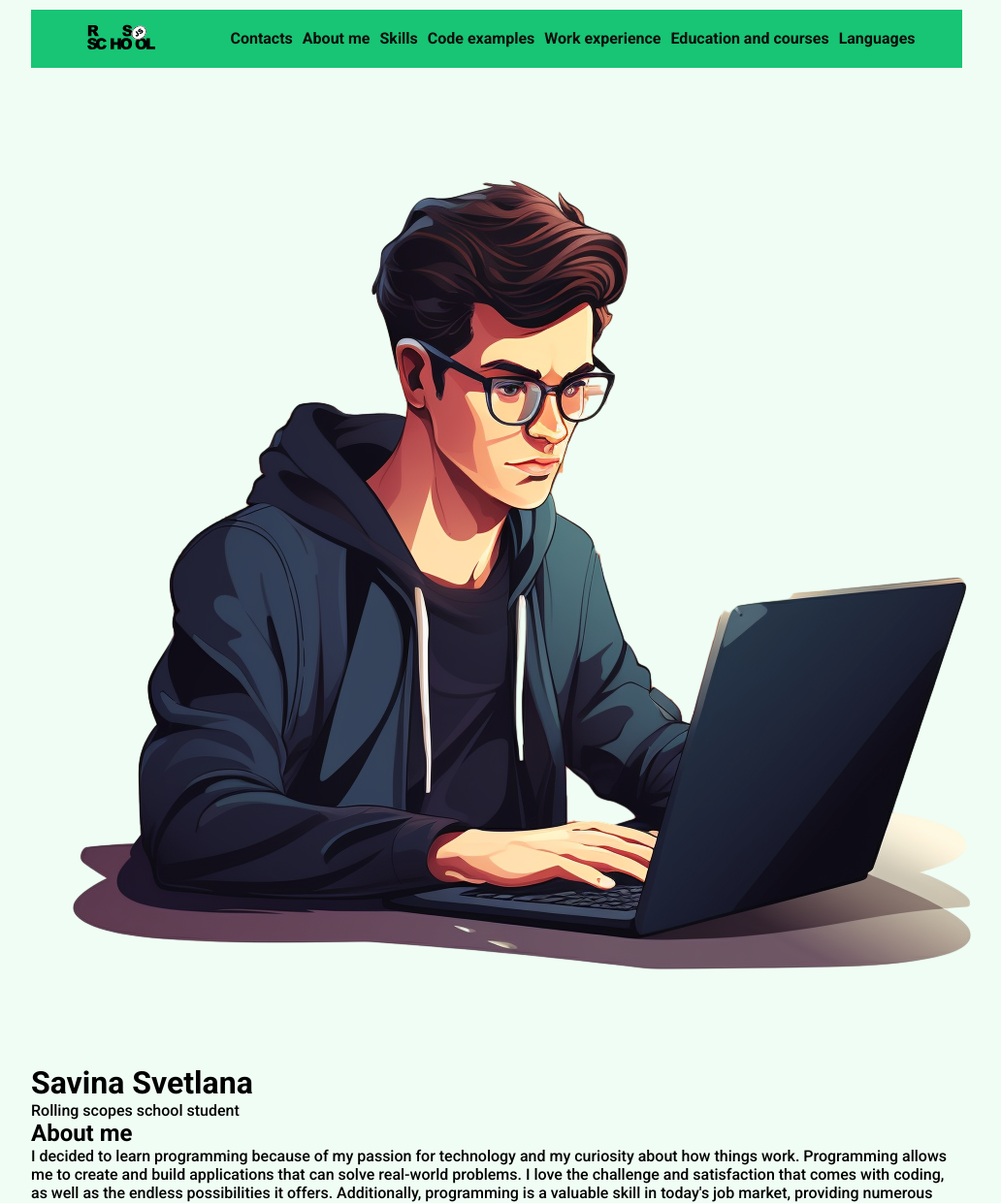
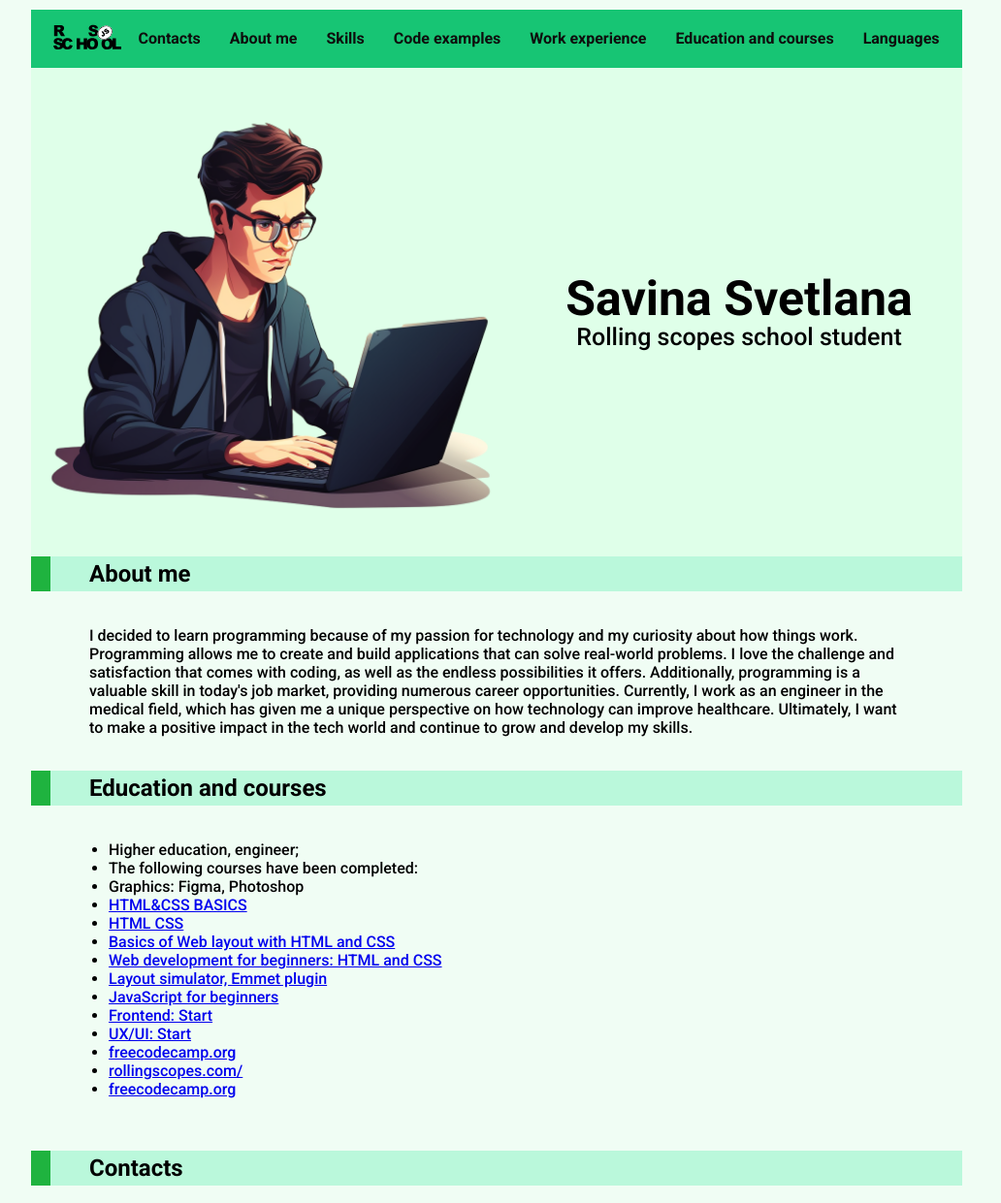
Before and after one commit to Faratora/rsschool-cv, a plain HTML site: page index.html in a window 1280 px wide. Shown: the top 1241 px of the page at 97% size, without its empty margins (128-1160 px from the left). Drawn offline with Linux system fonts and the light colour scheme.

Commit message:
fix: fixed error

```diff
--- a/index.html
+++ b/index.html
@@ -30,7 +30,7 @@
             <li class="nav-item"><a href="#about-me">About me</a></li>
             <li class="nav-item"><a href="#skills">Skills</a></li>
             <li class="nav-item"><a href="#code">Code examples</a></li>
-            <li class="nav-item"><a href="#work-experience">Work experience</a>
+            <li class="nav-item"><a href="#experience">Work experience</a>
             </li>
             <li class="nav-item">
               <a href="#education">Education and courses</a>
@@ -106,7 +106,7 @@ target="_blank"> freecodecamp.org</a></li>
 </ul>
 </section>
 
-<!-- section 4 -->
+<!-- section skills -->
 <section class="skills" id="skills">
 <h2 class="section-title">Skills</h2>
 <ul class="skills__list">
@@ -117,8 +117,8 @@ target="_blank"> freecodecamp.org</a></li>
 </ul>
 </section>
 
-<!-- section 5 -->
-<section class="work-experience" id="work-experience">
+<!-- section experience -->
+<section class="experience" id="experience">
 <h2 class="section-title">Work experience</h2>
 <p class="text">
 Currently, I have no experience in programming, but I am eager to learn and apply my engineering background to
@@ -126,7 +126,7 @@ develop new skills in this field
 </p>
 </section>
 
-<!-- section 6 -->
+<!-- section code -->
 <section class="code" id="code">
 <h2 class="section-title">Code examples</h2>
 <pre class="code__block"><code>
@@ -135,7 +135,7 @@ console.log(a); // 21<br>
 </code></pre>
 </section>
 
-<!-- section 7 -->
+<!-- section languages -->
 <section class="languages" id="languages">
 <h2 class="section-title">Languages</h2>
 <ul class="languages__list">
--- a/style.css
+++ b/style.css
@@ -41,4 +41,123 @@ color: #0e0d0d;
 margin-right: 10px;
 text-decoration: none;
 font-weight: bold;
+text-decoration: none;
+padding: 0 10px;
+line-height: 30px;
+display: inline-block;
+position: relative;
 }
+.nav a::before {
+display: block;
+position: absolute;
+content: "";
+height: 2px;
+width: 0;
+background-color: #110907;
+transition: width .5s ease-in-out, left .5s ease-in-out;
+left: 50%;
+bottom: 0;
+}
+.nav a:hover::before {
+width: 100%;
+left: 0;
+}
+.nav a:hover {
+color: #074d2c;
+}
+/* main */
+.wrapper-main {
+display: grid;
+grid-template-columns: 1fr 1fr;
+width: 100%;
+}
+.section {
+background-color: #dfffe9;
+/* padding: 20px; */
+}
+.avatar {
+display: inline-block;
+height: 500px;
+}
+.main-section {
+display: flex;
+flex-direction: column;
+align-items: center;
+justify-content: center;
+background-color: #dfffe9;
+}
+.main-title {
+margin: 0;
+padding: 0;
+font-size: 50px;
+line-height: 50px;
+font-weight: 600;
+}
+.main-subtitle {
+font-size: 25px;
+}
+/* section about-me */
+.section-title {
+background-color: #baf8db;
+position: relative;
+margin: 0;
+margin-bottom: 36px;
+padding-left: 60px;
+font-size: 24px;
+line-height: 36px;
+font-weight: 600;
+}
+.section-title::before {
+position: absolute;
+content: "";
+left: 0;
+top: 0;
+width: 20px;
+height: 36px;
+background-color: #1fb33f;
+}
+.text{
+margin: 0 56px 0 60px;
+padding-bottom: 35px;;
+}
+/* section education */
+.education__list,
+.contacts__list,
+.skills__list,
+.languages__list {
+margin: 10px 60px;
+padding: 0;
+padding-left: 20px;
+}
+.education,
+.contacts,
+.skills,
+.experience,
+.code,
+.languages  {
+margin-bottom: 54px;
+}
+/* section code */
+.code__block{
+background-color: #fae96833;
+padding: 20px 60px;
+width: 300px;
+margin-left: 40px;
+}
+
+/* footer */
+
+.footer{
+  display: flex;
+  justify-content: space-evenly;
+  align-items: center;
+  background-color: #17c574;
+  height: 50px;
+  gap: 300px;
+  }
+
+.footer__github {
+  display: flex;
+  align-items: center;      /* вертикальное выравнивание */
+   gap: 10px;               /* расстояние между картинкой и текстом */
+}
```
